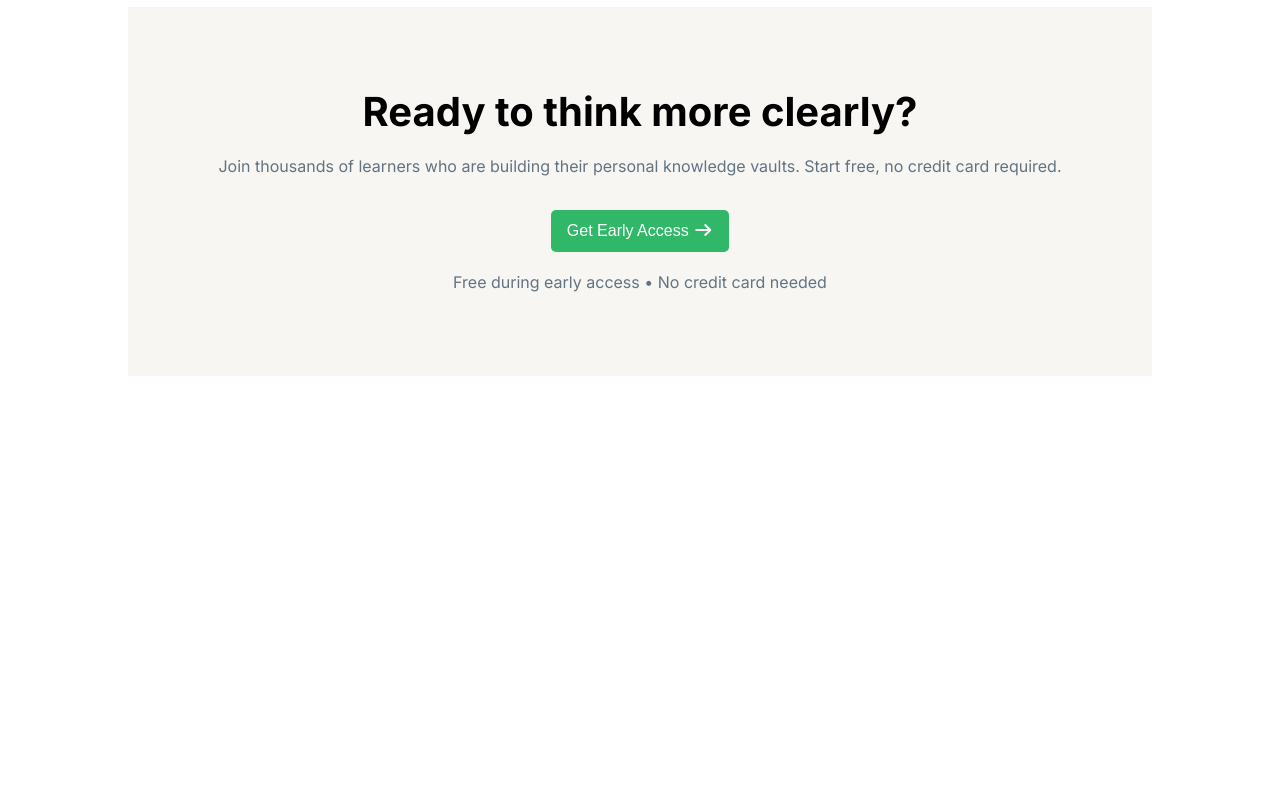
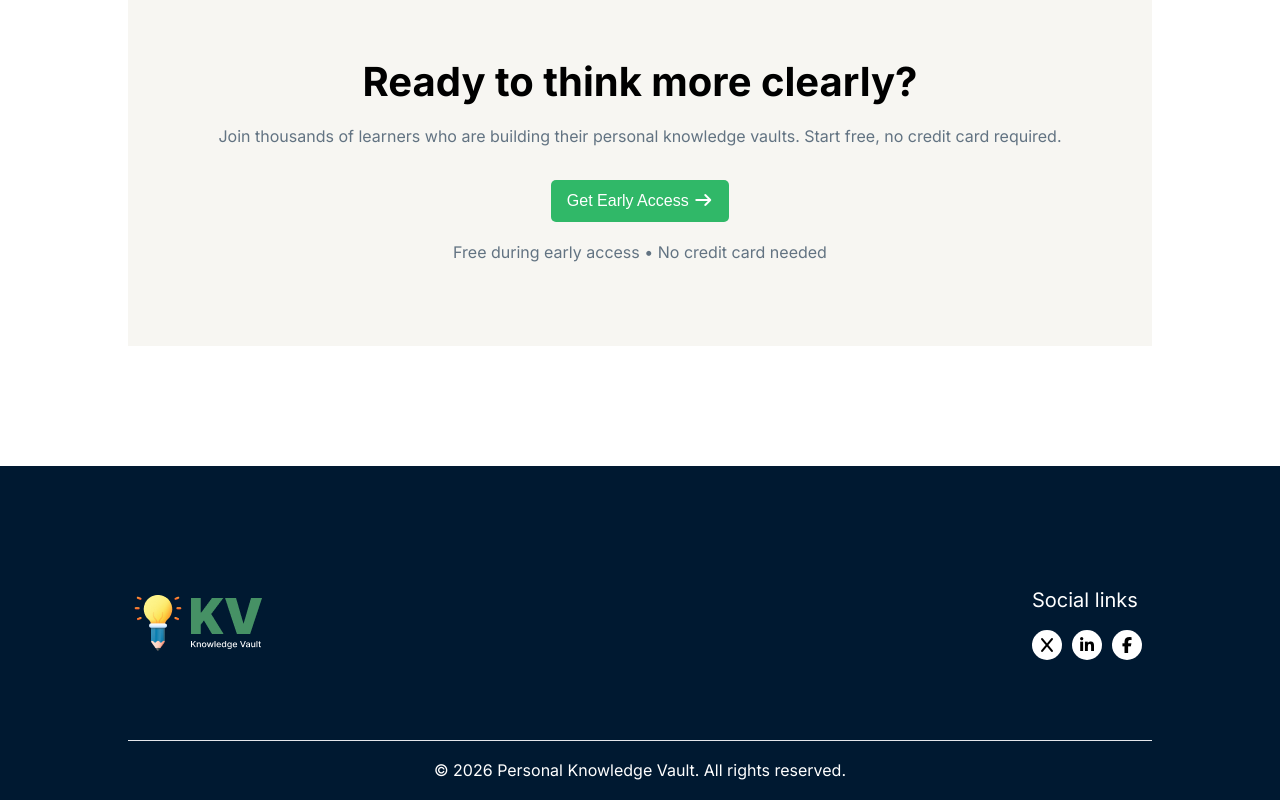
Before and after one commit to CoderRuhulAmin/PH-B13-A01, a plain HTML site: page index.html in a window 1280 px wide. Shown: the part 2152-2952 px from the top of the page. Before the commit the page ends 2528 px from the top, so only its background shows below. Drawn offline with Linux system fonts and the light colour scheme.

Commit message:
Footer Section is completed and Finaly Done the Project

```diff
--- a/assets/css/style.css
+++ b/assets/css/style.css
@@ -201,6 +201,9 @@ ul{
             h4{
                 margin-bottom: 16px;
             }
+            p{
+                margin-bottom: 0;
+            }
         }
     }
 }
@@ -253,3 +256,52 @@ ul{
         }
     }
 }
+
+.footer{
+    background-color: #001931;
+    padding-top: 120px;
+    margin-top: 120px;
+
+    .row{
+        img{
+            height: 60px;
+        }
+        .social{
+            text-align: start;
+            p{
+                font-size: 20px;
+                color: #ffffff;
+                margin-bottom: 16px;
+                padding-bottom: 0;
+            }
+            ul{
+                display: flex;
+                align-items: center;
+
+                li{
+                    background-color: #ffffff;
+                    padding: 5px;
+                    border-radius: 50%;
+                    margin-right: 10px;
+
+                    a{
+                        color: #000000;
+                    }
+                }
+            }
+        }
+
+    }
+    hr{
+        margin-top: 80px;
+        margin-bottom: 16px;
+        border: none;
+        height: 0.3px;
+        background-color: #E5E7EB;
+    }
+    p{
+        color: #ffffff;
+        padding-bottom: 16px;
+        margin-bottom: 0;
+    }
+}
--- a/index.html
+++ b/index.html
@@ -115,5 +115,22 @@
             </div>
         </section>
     </main>
+    <footer class="footer">
+        <div class="container text_center">
+            <div class="row d_flex justify_content_sb align_items_center">
+                <img src="./assets/images/logo-footer.png" alt="">
+                <div class="social">
+                    <p>Social links</p>
+                    <ul>
+                        <li><a href=""><i class="fa-solid fa-x"></i></a></li>
+                        <li><a href=""><i class="fa-brands fa-linkedin-in"></i></a></li>
+                        <li><a href=""><i class="fa-brands fa-facebook-f"></i></a></li>
+                    </ul>
+                </div>
+            </div>
+            <hr>
+            <p>&copy; 2026 Personal Knowledge Vault. All rights reserved.</p>
+        </div>
+    </footer>
 </body>
 </html>
```
